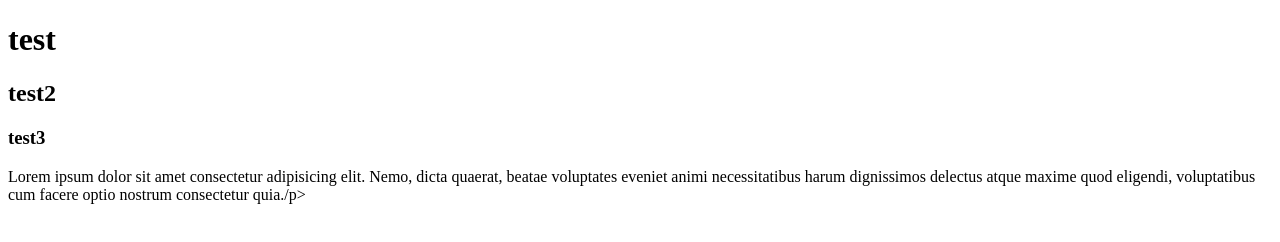
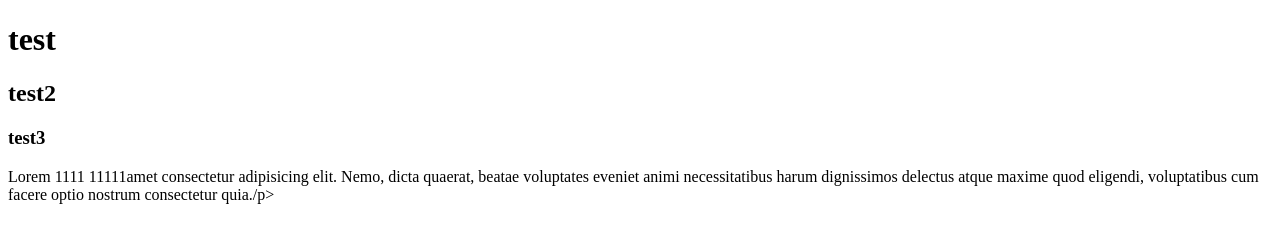
Before and after one commit to soar-telescope/dev-practice, a plain HTML site: page index.html in a window 1280 px wide. Drawn offline with Linux system fonts and the light colour scheme.

Commit message:
Lorem modified

```diff
--- a/index.html
+++ b/index.html
@@ -11,7 +11,7 @@
     <h2>test2</h2>
     <h3>test3</h3>
     <div>
-        <p>Lorem ipsum dolor sit amet consectetur adipisicing elit. Nemo, dicta quaerat, beatae voluptates eveniet animi necessitatibus harum dignissimos delectus atque maxime quod eligendi, voluptatibus cum facere optio nostrum consectetur quia./p>
+        <p>Lorem 1111 11111amet consectetur adipisicing elit. Nemo, dicta quaerat, beatae voluptates eveniet animi necessitatibus harum dignissimos delectus atque maxime quod eligendi, voluptatibus cum facere optio nostrum consectetur quia./p>
     </div>
 
 </body>
```
